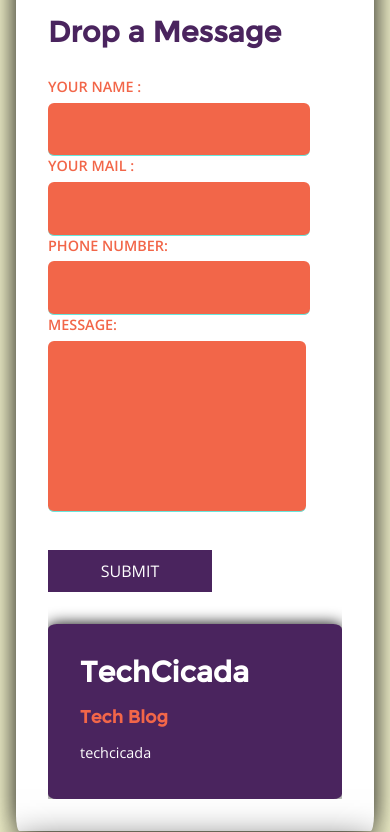
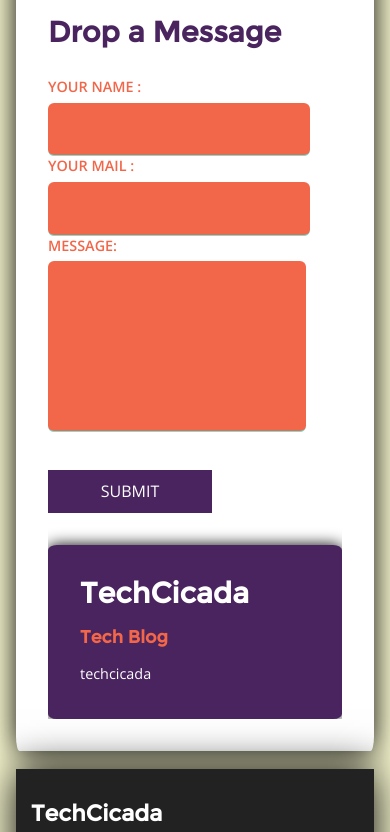
Before and after one commit to AnandBoreda/Django_Blogger, a Django app: page /contact.html in a window 390 px wide. Shown: the part 919-1751 px from the top of the page. Run offline with Django 3.2, Linux system fonts and the light colour scheme; some libraries are stand-ins or nearby versions; some web fonts are replaced.

Commit message:
email hosting added

```diff
--- a/blog/views.py
+++ b/blog/views.py
@@ -1,6 +1,7 @@
 from django.shortcuts import render
 from django.http import HttpResponse
 from .models import Post
+from django.core.mail import send_mail
 from django.views.generic import ListView, DetailView
 # Create your views here.
 class HomePageView(ListView):
@@ -18,7 +19,20 @@
     return render(request, 'about.html')
 
 def contact(request):
-    return render(request, 'contact.html')
+    if request.method == 'POST':
+        message_name = request.POST['cName']
+        message_email = request.POST['cEmail']
+        message = request.POST['cmessage']
+
+        send_mail(
+            message_name ,
+            message ,
+            message_email ,
+            ['techcicada@gmail.com']
+        )
+        return render(request, 'contact.html', {"message_name" : message_name, "message_email" : message_email})
+    else:
+        return render(request, 'contact.html', {})
 
 def single(request):
     return render(request, 'single.html')
--- /dev/null
+++ b/requirements.txt
@@ -0,0 +1,5 @@
+asgiref==3.2.3
+Django==3.0.3
+djangorestframework==3.11.0
+pytz==2019.3
+sqlparse==0.3.0
--- a/static/css/style.css
+++ b/static/css/style.css
@@ -976,7 +976,7 @@
 	float:left;
 	width:45%;
 	}
-.in-left input[type="text"], .in-right textarea{
+.in-left input[type="text"],input[type="email"], textarea{
 	width: auto ;
     padding: 15px 30px;
     border: none;
@@ -993,23 +993,23 @@
     font-weight: 600;
     text-transform: uppercase;
 }
-.in-left input[type="text"]:focus,.in-right textarea:focus{
+.in-left input[type="text"]:focus,input[type="email"]:focus, textarea:focus{
 	color: #FFF;
 	box-shadow: 0px 0px 15px rgba(0, 0, 0, 0.7);
 	background-color: rgba(108, 5, 134, 0.747);
 	border: none;
 }
-.in-right{
+{
 	float:right;
 	width:50%;
 	}
-.in-right textarea{
+ textarea{
 	    resize: none;
     min-height: 257px;
     margin: 0;
     margin-bottom: 2em;
 	}
-.in-right input[type="submit"]{
+ input[type="submit"]{
 	outline: none;
     border: none;
     background: #4A245E;
@@ -1026,7 +1026,7 @@
     -ms-transition: 0.5s all;
     text-transform: uppercase;
 }
-.in-right input[type="submit"]:hover{
+ input[type="submit"]:hover{
 	background:#F04709;
 	color:#fff;
 	}
@@ -1844,7 +1844,7 @@
 		width: 15%;
 		padding: 3em 1em 16em 1em;
 	}
-	.in-right input[type="submit"] {
+	 input[type="submit"] {
 		font-size: 16px;
 		padding: 10px 0px;
 		width: 59%;
@@ -2361,11 +2361,11 @@
 		float: left;
 		width: 100%;
 	}
-	.in-right {
+	 /* {
 		float: right;
 		width: 100%;
-	}
-	.in-right textarea {
+	} */
+	 textarea {
 		resize: none;
 		min-height: 171px;
 		margin: 0;
@@ -2466,11 +2466,11 @@
 		float: left;
 		width: 100%;
 	}
-	.in-right {
+	 /* {
 		float: right;
 		width: 100%;
-	}
-	.in-right textarea {
+	} */
+	 textarea {
 		resize: none;
 		min-height: 171px;
 		margin: 0;
@@ -3176,3 +3176,9 @@
 		border-right: none;
 	}
 }
+.modal-content{
+    text-align: center;
+    border-radius: 15px;
+    color:rgb(45, 45, 90);
+    background-color: white;
+}
--- a/templates/contact.html
+++ b/templates/contact.html
@@ -17,27 +17,40 @@
 					<span>mail us at: <a href="mailto:techcicada@gmail.com?Subject=regarding%20blog">techcicada@gmail.com</a> </span></p>
 		</div>
 		<div class="clearfix"> </div>
+		{% if message_name %}
+		<div class="in-left">
+			<br><br><br>
+		<h3><a style="color: #f26649;">Thanks for contacting us, </a><a style="color: purple;">{{ message_name }}</a>!!</h3>
+					<br>
+		<h3><a style="color: #f26649;">we will reach you at  </a><a style="color: purple;">{{ message_email }}</a></h3>
+					<br>
+		</div>
+		{% else %}
 		<div class="contact-left1">
 			<h3>Drop a Message</h3>
 			<div class="in-left">
-				<form>
-					<p class="your-para">Your Name :</p>
-							<input type="text">
+				<form action="{% url 'contact' %}" method="POST">
+
+					{% csrf_token %}
+
+							<p class="your-para">Your Name :</p>
+							<input name="cName" type="text" autocomplete="name" required>
+
 							<p class="your-para">Your Mail :</p>
-							<input type="text">
-							<p class="your-para">Phone Number:</p>
-							<input type="text">
-				</form>
-			</div>
-			<div class="in-right">
-				<form>
-					<p class="your-para">Message:</p>
-					<textarea cols="20" rows="6"></textarea>
-					<input type="submit" value="Submit">
+							<input name="cEmail" type="email" autocomplete="email" required>
+
+							<!-- <p class="your-para">Phone Number:</p>
+							<input name="cNumber" type="text" autocomplete=""> -->
+
+							<p class="your-para">Message:</p>
+							<textarea name="cmessage" cols="20" rows="6"></textarea>
+
+							<input type="submit" value="Submit">
 				</form>
 			</div>
 			<div class="clearfix"> </div>
 		</div>
+		{% endif %}
 		<div class="contact-right1">
 			<h3><span>TechCicada</span></h3>
 			<h4><label>Tech Blog</label></h4>
```
Also changed, not shown: techcicada/settings.py (+14 -0 lines).
